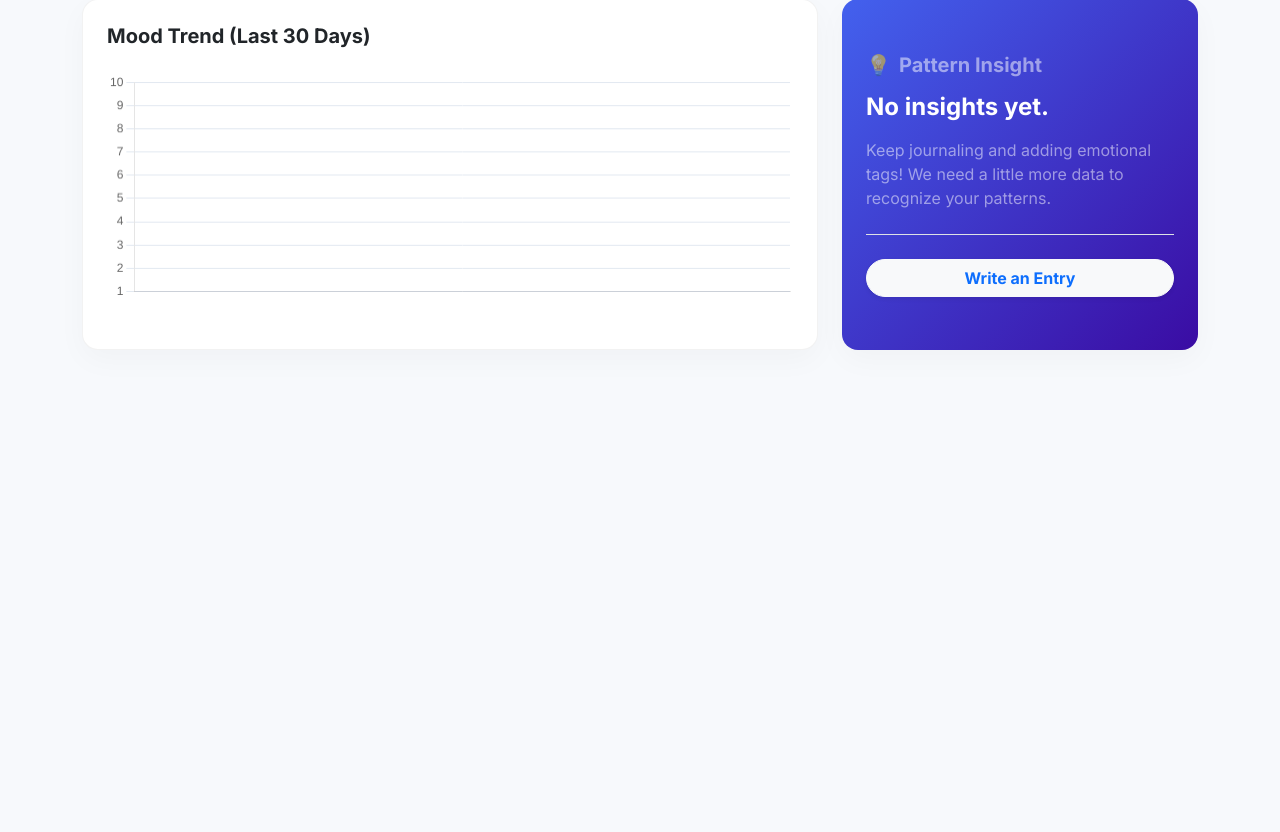
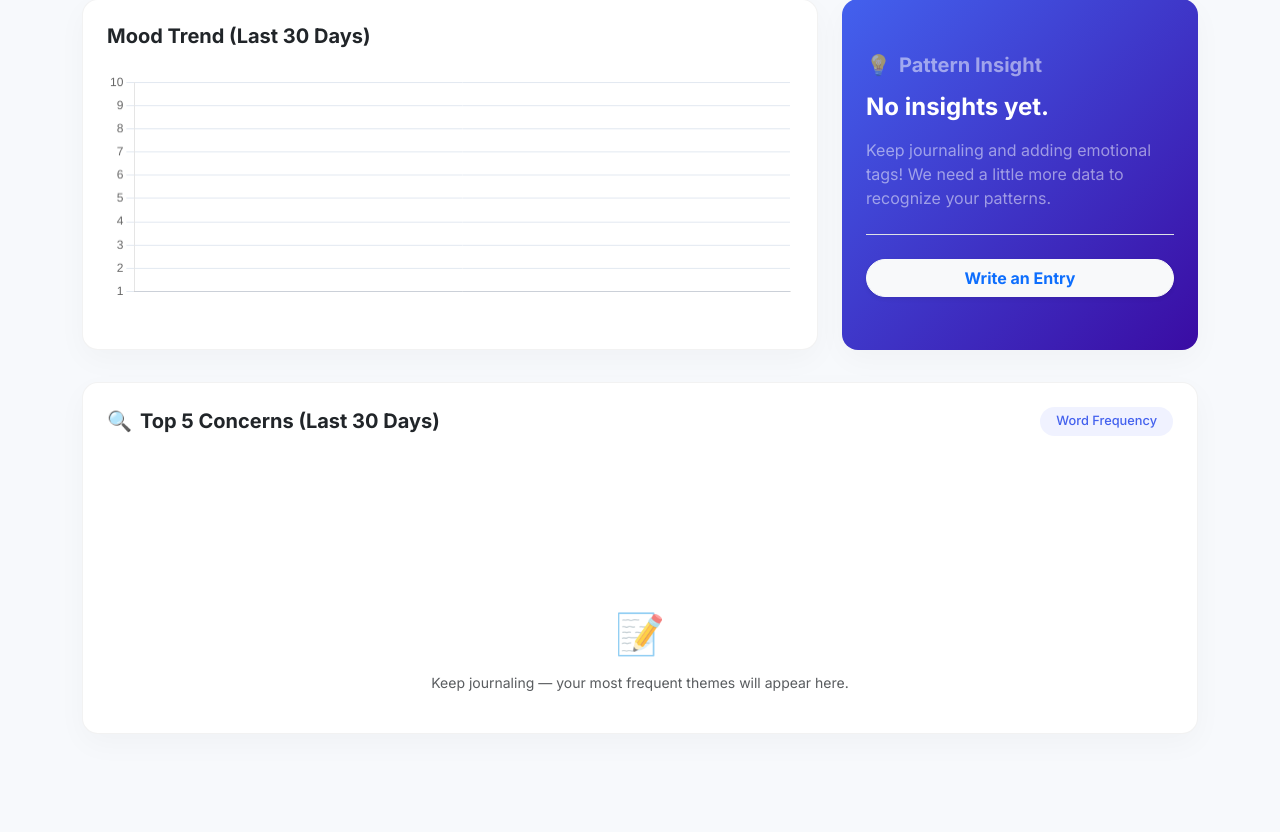
Before and after one commit to Felipe-dot/awareness-hub, a Django app: page / in a window 1280 px wide. Shown: the part 212-1044 px from the top of the page. Before the commit the page ends 562 px from the top, so only its background shows below. Run offline with Django 5.2, Linux system fonts and the light colour scheme; the visitor is signed in with stand-in values (Sample User, id 1); data that the repository does not hold is empty.

Commit message:
✨  Add word cloud feature

```diff
--- a/journal/templates/journal/index.html
+++ b/journal/templates/journal/index.html
@@ -33,6 +33,32 @@
 
                 <div class="mt-4 pt-4 border-top border-white-50">
                     <a href="{% url 'journal' %}" class="btn btn-light rounded-pill fw-bold text-primary w-100 shadow-sm">Write an Entry</a>
+                </div>
+            </div>
+        </div>
+    </div>
+</div>
+
+<div class="row mt-2">
+    <div class="col-12 mb-4">
+        <div class="card">
+            <div class="card-body p-4">
+                <div class="d-flex justify-content-between align-items-center mb-4">
+                    <h5 class="fw-bold mb-0">
+                        <span class="me-2">🔍</span>Top 5 Concerns (Last 30 Days)
+                    </h5>
+                    <span class="badge rounded-pill px-3 py-2" style="background:#f0f2ff;color:#4361ee;font-weight:500;font-size:.8rem;">
+                        Word Frequency
+                    </span>
+                </div>
+
+                <div id="word-cloud-bubbles" class="d-flex flex-wrap justify-content-center gap-3 mb-5" style="min-height:80px;"></div>
+
+                <div id="word-cloud-list"></div>
+
+                <div id="word-cloud-empty" class="text-center text-muted py-3" style="display:none!important;">
+                    <span style="font-size:2.5rem;">📝</span>
+                    <p class="mt-2 mb-0 small">Keep journaling — your most frequent themes will appear here.</p>
                 </div>
             </div>
         </div>
@@ -91,6 +117,87 @@
                         }
                     }
                 });
+        });
+
+        const ACCENT_COLORS = [
+            { bg: '#4361ee', text: '#fff' },
+            { bg: '#7209b7', text: '#fff' },
+            { bg: '#f72585', text: '#fff' },
+            { bg: '#4cc9f0', text: '#023e8a' },
+            { bg: '#06d6a0', text: '#00171f' },
+        ];
+
+        fetch("{% url 'word_cloud_data' %}")
+            .then(r => r.json())
+            .then(data => {
+                const words = data.words;
+                const bubblesEl = document.getElementById('word-cloud-bubbles');
+                const listEl    = document.getElementById('word-cloud-list');
+                const emptyEl   = document.getElementById('word-cloud-empty');
+
+                if (!words || words.length === 0) {
+                    bubblesEl.style.display = 'none';
+                    emptyEl.style.removeProperty('display');
+                    return;
+                }
+
+                const maxCount = words[0].count;
+                words.forEach((w, idx) => {
+                    const scale = 1 + (w.count / maxCount) * 1.2;
+                    const color = ACCENT_COLORS[idx];
+                    const pill  = document.createElement('span');
+                    pill.textContent = w.word;
+                    pill.style.cssText = `
+                        background:${color.bg};
+                        color:${color.text};
+                        font-size:${scale}rem;
+                        font-weight:600;
+                        padding:.4em .9em;
+                        border-radius:999px;
+                        display:inline-block;
+                        cursor:default;
+                        transition:transform .2s,box-shadow .2s;
+                        box-shadow:0 4px 14px ${color.bg}55;
+                        user-select:none;
+                    `;
+                    pill.addEventListener('mouseenter', () => {
+                        pill.style.transform = 'scale(1.08)';
+                        pill.style.boxShadow = `0 8px 24px ${color.bg}77`;
+                    });
+                    pill.addEventListener('mouseleave', () => {
+                        pill.style.transform = '';
+                        pill.style.boxShadow = `0 4px 14px ${color.bg}55`;
+                    });
+                    bubblesEl.appendChild(pill);
+                });
+
+                words.forEach((w, idx) => {
+                    const color = ACCENT_COLORS[idx];
+                    const pct   = Math.round((w.count / maxCount) * 100);
+
+                    const row = document.createElement('div');
+                    row.className = 'mb-3';
+                    row.innerHTML = `
+                        <div class="d-flex justify-content-between align-items-center mb-1">
+                            <span class="fw-semibold" style="font-size:.95rem;">
+                                <span class="me-2" style="color:${color.bg};font-weight:700;">#${idx+1}</span>${w.word}
+                            </span>
+                            <span class="text-muted small">${w.count} mention${w.count !== 1 ? 's' : ''}</span>
+                        </div>
+                        <div class="progress" style="height:8px;border-radius:8px;background:#f0f2ff;">
+                            <div class="progress-bar" role="progressbar"
+                                 style="width:0%;background:${color.bg};border-radius:8px;transition:width .8s ease ${idx * 0.1}s;">
+                            </div>
+                        </div>
+                    `;
+                    listEl.appendChild(row);
+
+                    requestAnimationFrame(() => {
+                        requestAnimationFrame(() => {
+                            row.querySelector('.progress-bar').style.width = pct + '%';
+                        });
+                    });
+                });
             });
     });
 </script>
--- a/journal/urls.py
+++ b/journal/urls.py
@@ -13,4 +13,5 @@ urlpatterns = [
     path('api/save-draft/', views.save_draft, name='save_draft'),
     path('api/toggle-tag/', views.toggle_tag, name='toggle_tag'),
     path('api/create-tag/', views.create_tag, name='create_tag'),
+    path('api/word-cloud/', views.word_cloud_data, name='word_cloud_data'),
 ]
--- a/journal/views.py
+++ b/journal/views.py
@@ -185,3 +185,51 @@ def mood_trend_data(request):
         data.append(entry.mood_score)
 
     return JsonResponse({'labels': labels, 'data': data})
+
+@login_required
+def word_cloud_data(request):
+    STOPWORDS = {
+        'i', 'me', 'my', 'myself', 'we', 'our', 'ours', 'ourselves', 'you',
+        'your', 'yours', 'yourself', 'yourselves', 'he', 'him', 'his',
+        'himself', 'she', 'her', 'hers', 'herself', 'it', 'its', 'itself',
+        'they', 'them', 'their', 'theirs', 'themselves', 'what', 'which',
+        'who', 'whom', 'this', 'that', 'these', 'those', 'am', 'is', 'are',
+        'was', 'were', 'be', 'been', 'being', 'have', 'has', 'had', 'having',
+        'do', 'does', 'did', 'doing', 'a', 'an', 'the', 'and', 'but', 'if',
+        'or', 'because', 'as', 'until', 'while', 'of', 'at', 'by', 'for',
+        'with', 'about', 'against', 'between', 'into', 'through', 'during',
+        'before', 'after', 'above', 'below', 'to', 'from', 'up', 'down',
+        'in', 'out', 'on', 'off', 'over', 'under', 'again', 'further',
+        'then', 'once', 'here', 'there', 'when', 'where', 'why', 'how',
+        'all', 'both', 'each', 'few', 'more', 'most', 'other', 'some',
+        'such', 'no', 'nor', 'not', 'only', 'own', 'same', 'so', 'than',
+        'too', 'very', 's', 't', 'can', 'will', 'just', 'don', 'should',
+        'now', 'd', 'll', 'm', 'o', 're', 've', 'y', 'ain', 'aren', 'couldn',
+        'didn', 'doesn', 'hadn', 'hasn', 'haven', 'isn', 'ma', 'mightn',
+        'mustn', 'needn', 'shan', 'shouldn', 'wasn', 'weren', 'won', 'wouldn',
+        'feel', 'felt', 'feeling', 'think', 'thinking', 'thought', 'today',
+        'day', 'time', 'like', 'really', 'much', 'also', 'still', 'even',
+        'get', 'got', 'know', 'want', 'need', 'lot', 'things', 'something',
+        'everything', 'nothing', 'anything', 'one', 'two', 'would', 'could',
+    }
+
+    import re
+    from collections import Counter
+
+    thirty_days_ago = timezone.now() - timedelta(days=30)
+    entries = JournalEntry.objects.filter(
+        user=request.user,
+        created_at__date__gte=thirty_days_ago
+    )
+
+    word_counts = Counter()
+    for entry in entries:
+        if entry.content:
+            words = re.findall(r"[a-z']+", entry.content.lower())
+            for word in words:
+                clean = word.strip("'")
+                if clean and len(clean) > 2 and clean not in STOPWORDS:
+                    word_counts[clean] += 1
+
+    top5 = [{'word': w, 'count': c} for w, c in word_counts.most_common(5)]
+    return JsonResponse({'words': top5})
```
